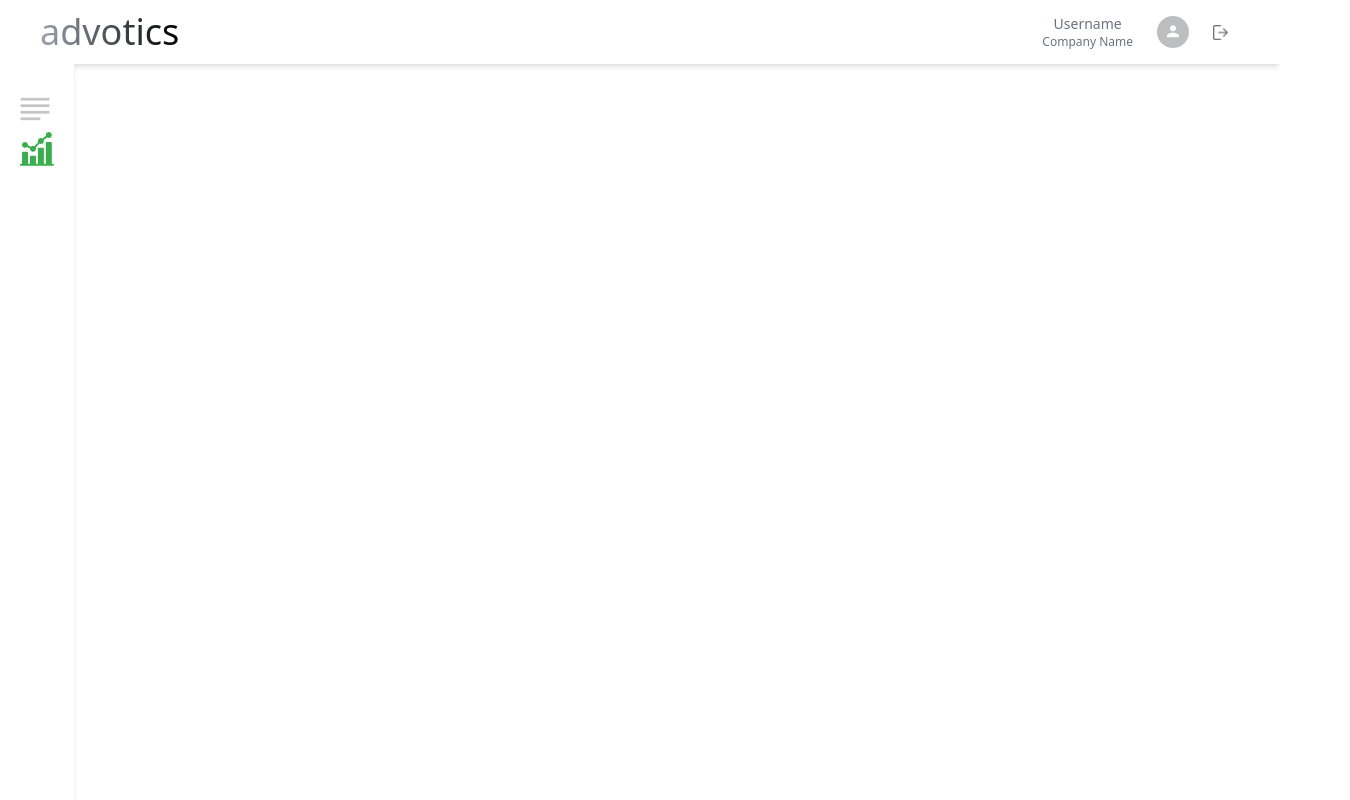
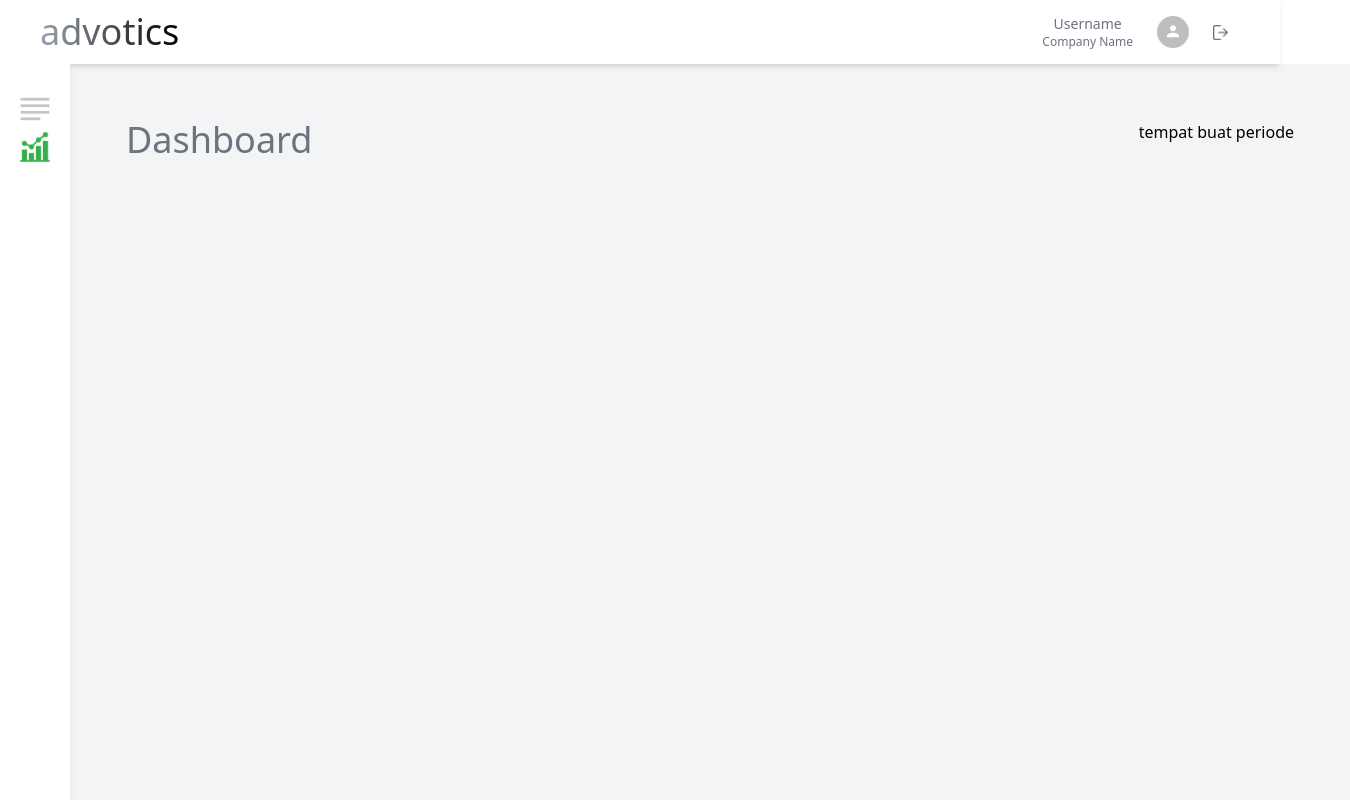
Before and after one commit to ahmadrafidev/dashboard, a React (Create React App) app: page / in a window 1280 px wide. Shown: the whole page, 1350 px wide, since content can reach past the window. Built offline with nearby package versions, Linux system fonts and the light colour scheme.

Commit message:
style: change background home and text color

```diff
--- a/src/components/card/header/Header.jsx
+++ b/src/components/card/header/Header.jsx
@@ -3,6 +3,14 @@ import React from 'react';
 export default function Header(){
   return(
     <>
+      <div className="flex flex-row justify-between w-screen p-14">
+        <div>
+          <p className='text-4xl text-gray-500'>Dashboard</p>
+        </div>
+        <div>
+          <p>tempat buat periode</p>
+        </div>
+      </div>
 
     </>
   );
--- a/src/components/card/sales/SalesCard.jsx
+++ b/src/components/card/sales/SalesCard.jsx
@@ -1 +1,12 @@
-export default function Sales(){}
+import React from "react";
+
+
+export default function Sales(){
+  return(
+    <>
+      <div>
+
+      </div>
+    </>
+  );
+}
--- a/src/pages/Home.jsx
+++ b/src/pages/Home.jsx
@@ -1,12 +1,14 @@
 import React from 'react';
 
 import Header from "../components/card/header/Header";
+import Sales from "../components/card/sales/SalesCard";
 
 
 export default function Home(){
     return(
-      <>
+      <div className="bg-gray-100">
         <Header />
-      </>
+        <Sales />
+      </div>
     );
 }
```
